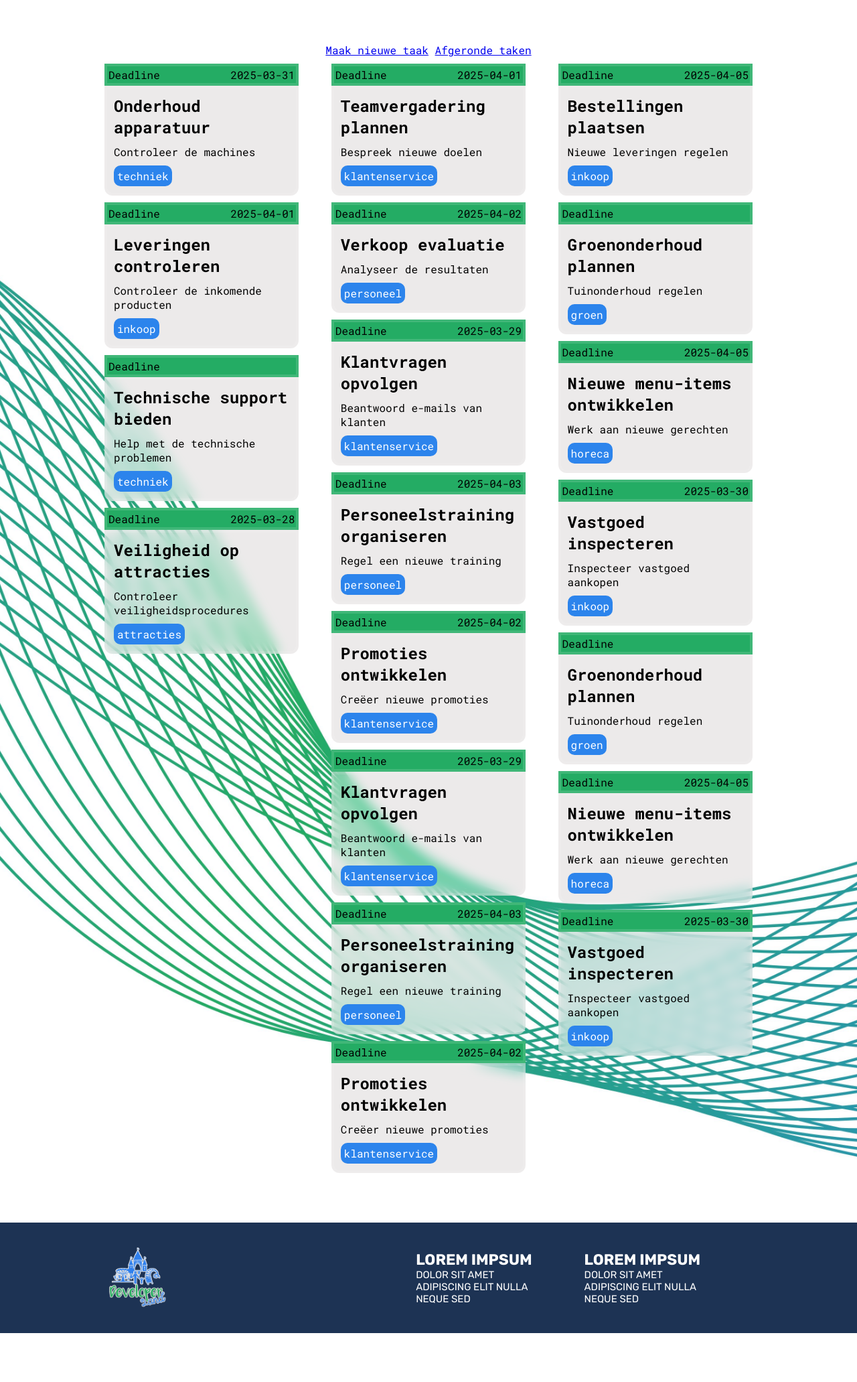
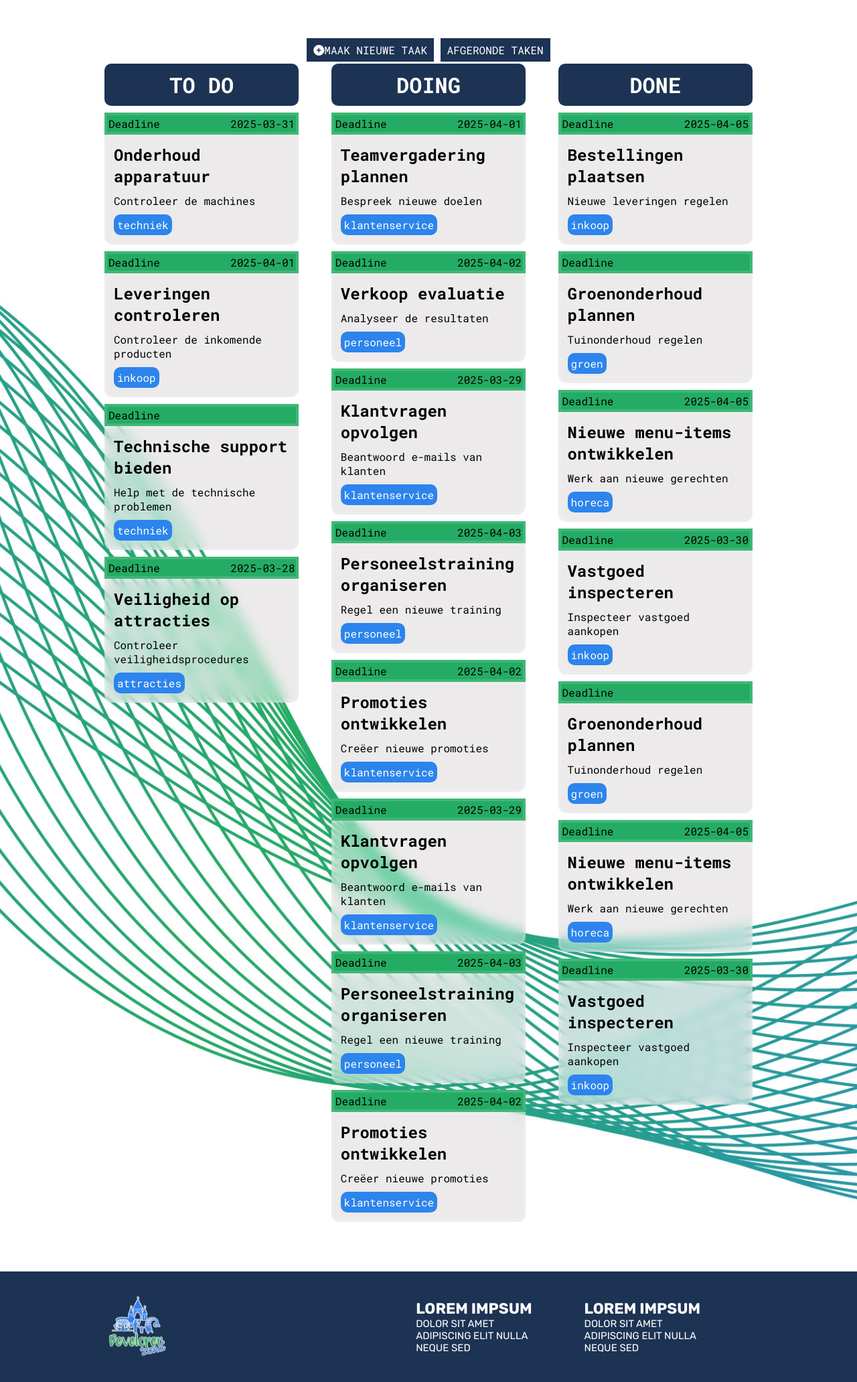
Before and after one commit to Freekv17/Takenlijst, a PHP site: page /Takenlijst/tasks/index.php in a window 1280 px wide. Shown: the part 170-2233 px from the top of the page at 67% size. Before the commit the page ends 2160 px from the top, so only its background shows below. Run offline with PHP 8.4, Linux system fonts and the light colour scheme; a user stored in the database is signed in; data comes from the database, SQL or seed files in the repository; both versions use the stored data as it was after the commit; some libraries are stand-ins or nearby versions.

Commit message:
adsfgjubhikop[

```diff
--- a/public/css/style.css
+++ b/public/css/style.css
@@ -89,6 +89,7 @@ main img {
 .login {
     background-image: url("../img/cliff-RXLqSTvWtlo-unsplash.jpg");
     background-position: top;
+    background-size: cover;
 }
 
 .loginCard {
@@ -181,7 +182,7 @@ input {
 }
 
 /*index tasks styling*/
-.tasksOverview{
+.tasksOverview {
     height: fit-content;
     background-image: url("../img/backgroundTasks.jpg");
     background-position: center;
@@ -195,6 +196,18 @@ input {
     flex-direction: column;
     padding-top: 5%;
     padding-bottom: 5%;
+}
+
+.filterBar a{
+    background-color: #1D3354;
+    text-decoration: none;
+    color: white;
+    text-transform: uppercase;
+    padding: 7px 10px 7px;
+}
+
+.filterBar i {
+    color: white;
 }
 
 .tables {
@@ -211,11 +224,20 @@ input {
     border-spacing: 0 10px;
 }
 
+th {
+    font-size: 32px;
+    text-transform: uppercase;
+    background-color: #1D3354;
+    color: white;
+    padding: 10px 0px 10px 0px;
+    border-radius: 10px;
+}
+
 tbody {
     height: 100%;
 }
 
-.deadline{
+.deadline {
     padding: 2px;
     background-color: #24ac64;
     border: 4px solid rgba(255, 255, 255, 0.125);
@@ -223,7 +245,7 @@ tbody {
     justify-content: space-between;
 }
 
-.taskCard{
+.taskCard {
     padding: 10px;
     backdrop-filter: blur(9px) saturate(180%);
     -webkit-backdrop-filter: blur(9px) saturate(180%);
@@ -232,11 +254,11 @@ tbody {
     border: 4px solid rgba(255, 255, 255, 0.125);
 }
 
-.taskCard h2{
+.taskCard h2 {
     padding-bottom: 10px;
 }
 
-p.department{
+p.department {
     background-color: #2c84ec;
     width: fit-content;
     border-radius: 10px;
@@ -244,7 +266,7 @@ p.department{
     color: white;
 }
 
-p.description{
+p.description {
     padding-bottom: 10px;
 }
 
--- a/public/resources/views/components/head.php
+++ b/public/resources/views/components/head.php
@@ -8,4 +8,5 @@
     <link
         href="https://fonts.googleapis.com/css2?family=Roboto+Mono:ital,wght@0,100..700;1,100..700&family=Rubik:ital,wght@0,300..900;1,300..900&display=swap"
         rel="stylesheet">
+    <script src="https://kit.fontawesome.com/33ed430b3d.js" crossorigin="anonymous"></script>
 </head>
--- a/tasks/index.php
+++ b/tasks/index.php
@@ -47,12 +47,17 @@ session_start()
     <main class="tasksOverview">
         <div class="wrapper">
             <div class="filterBar">
-                <a href="<?php echo $base_url ?>/tasks/create.php">Maak nieuwe taak</a>
+                <a href="<?php echo $base_url ?>/tasks/create.php"><i class="fa-solid fa-circle-plus"></i>Maak nieuwe taak</a>
                 <a href="<?php echo $base_url ?>/tasks/done.php">Afgeronde taken</a>
             </div>
 
             <div class="tables">
                 <table class="table todo">
+                    <thead>
+                        <tr>
+                            <th>To do</th>
+                        </tr>
+                    </thead>
                     <tbody>
                         <?php foreach ($tableTodo as $item): ?>
                             <tr>
@@ -74,6 +79,11 @@ session_start()
                 </table>
 
                 <table class="table doing">
+                    <thead>
+                        <tr>
+                            <th>Doing</th>
+                        </tr>
+                    </thead>
                     <tbody>
                         <?php foreach ($tableDoing as $item): ?>
                             <tr>
@@ -95,6 +105,11 @@ session_start()
                 </table>
 
                 <table class="table done">
+                    <thead>
+                        <tr>
+                            <th>Done</th>
+                        </tr>
+                    </thead>
                     <tbody>
                         <?php foreach ($tableDone as $item): ?>
                             <tr>
```
Also changed, not shown: doc/takenlijst.sql (+31 -16 lines), doc/users.sql (+13 -12 lines).
